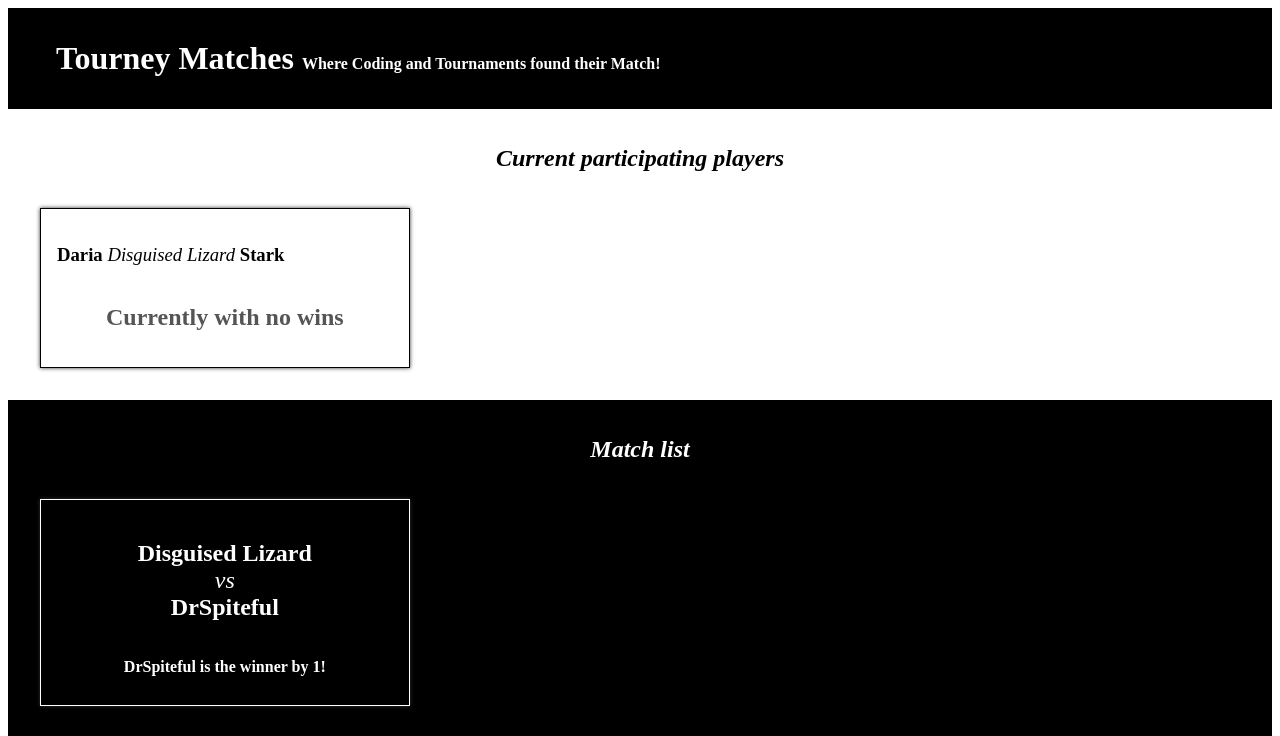
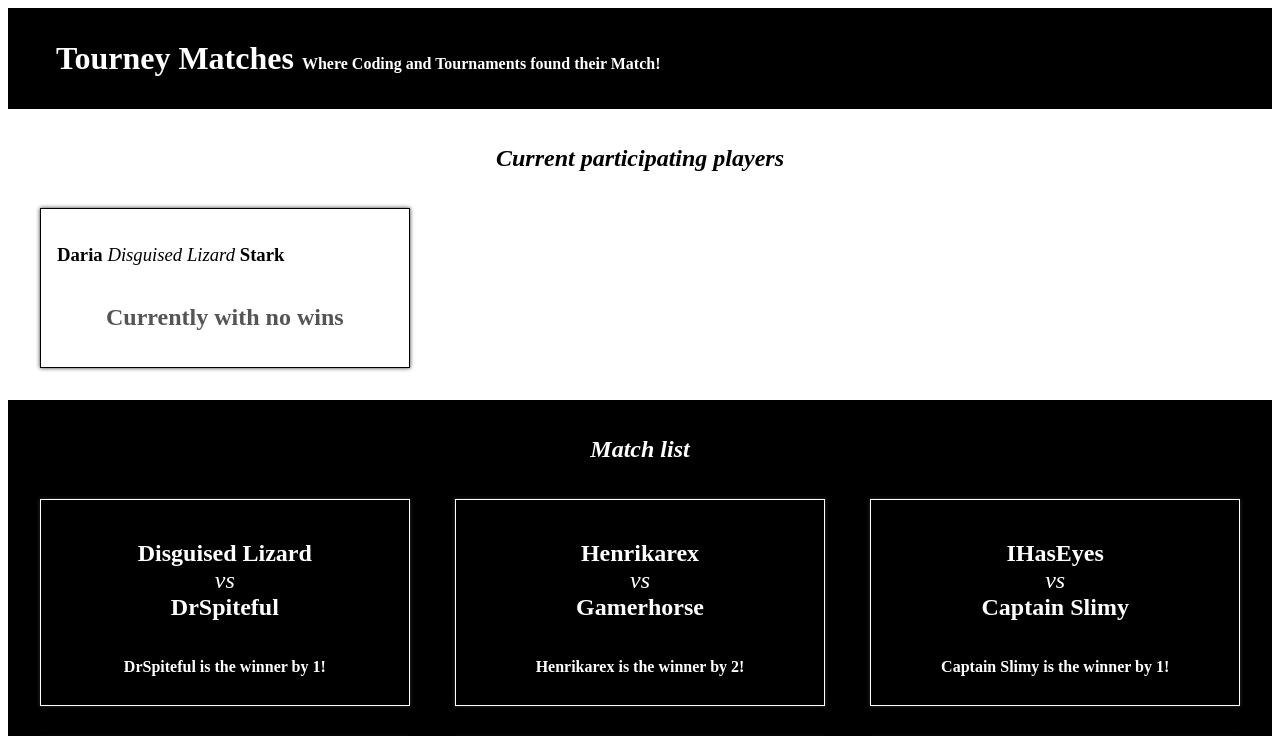
Before and after one commit to Klobsinger/tourneyMatches, a React (Create React App) app: page / in a window 1280 px wide. Shown: the top 736 px of the page. Built offline with nearby package versions, Linux system fonts and the light colour scheme.

Commit message:
Feature: MatchList update matchlist to use map to itterate over all matches and display them

```diff
--- a/src/components/MatchList.js
+++ b/src/components/MatchList.js
@@ -1,13 +1,19 @@
 import Match from "./Match"
 
 function MatchList (props) {
-  const oneMatch = props.matchData[0];
   return (
     <section className="PlayerList MatchList">
 <h1>Match list</h1>
-<Match players={oneMatch.players} winner={oneMatch.winner} scoreDifference={oneMatch.scoreDifference} />
+{props.matchData.map((match) => (
+<Match
+  key={match.matchNumber}
+  players={match.players}
+  winner={match.winner}
+  scoreDifference={match.scoreDifference}
+/>
+))}
 </section>
-  )
+  );
 }
 
 export default MatchList;
```
